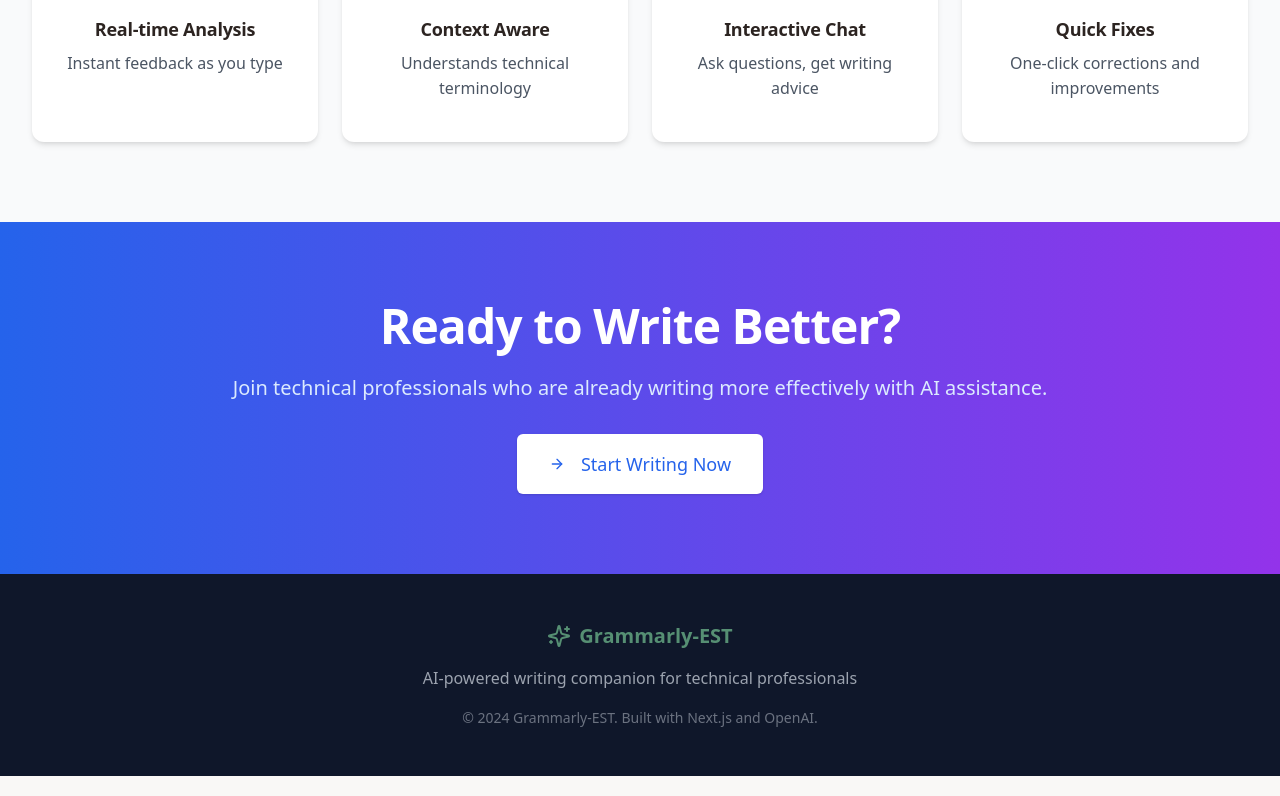
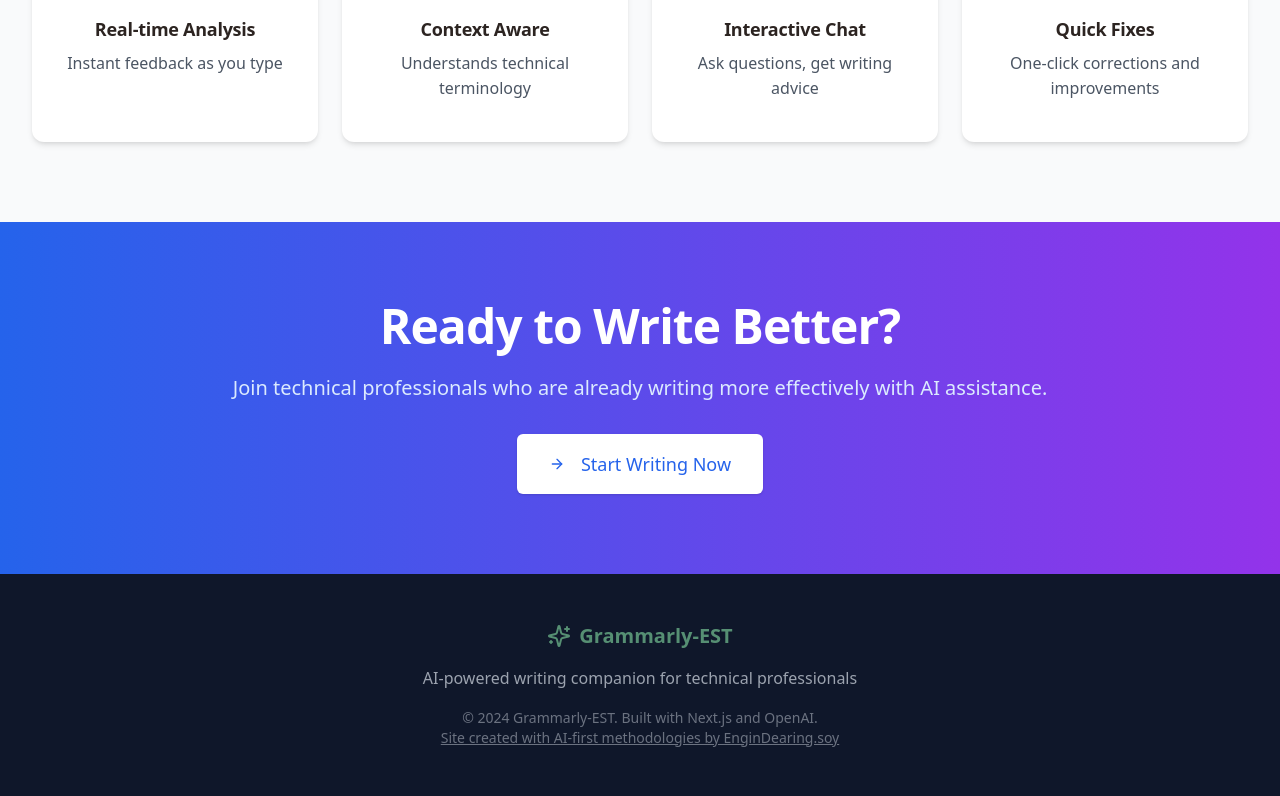
Before and after one commit to jfuginay/grammarly, a Next.js app: page / in a window 1280 px wide. Shown: the part 1967-2763 px from the top of the page. Built offline with nearby package versions, Linux system fonts and the light colour scheme.

Commit message:
feat: add EnginDearing branding and link in footer

```diff
--- a/src/pages/index.tsx
+++ b/src/pages/index.tsx
@@ -449,7 +449,15 @@
               AI-powered writing companion for technical professionals
             </p>
             <p className="text-sm text-gray-500">
-              © 2024 Grammarly-EST. Built with Next.js and OpenAI.
+              © 2024 Grammarly-EST. Built with Next.js and OpenAI.<br />
+              <a
+                href="https://engindearing.soy"
+                target="_blank"
+                rel="noopener noreferrer"
+                className="underline hover:text-primary"
+              >
+                Site created with AI-first methodologies by EnginDearing.soy
+              </a>
             </p>
           </div>
         </div>
```
